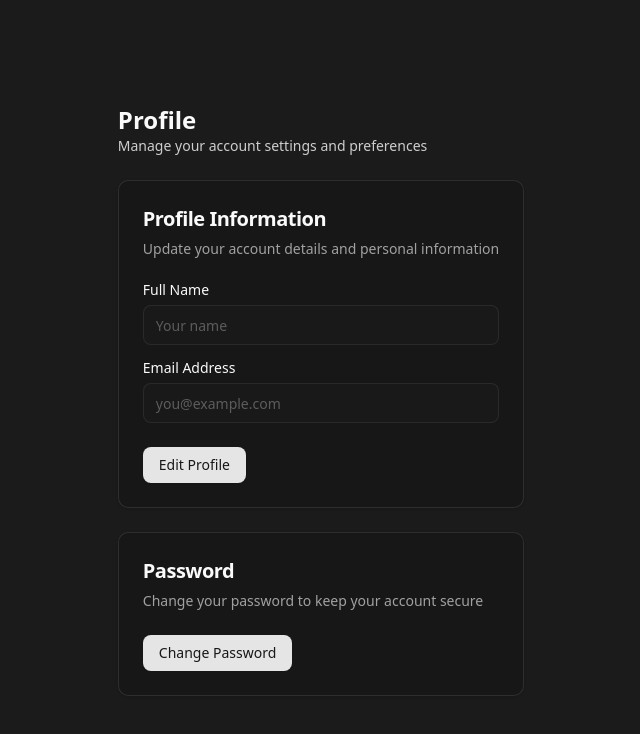
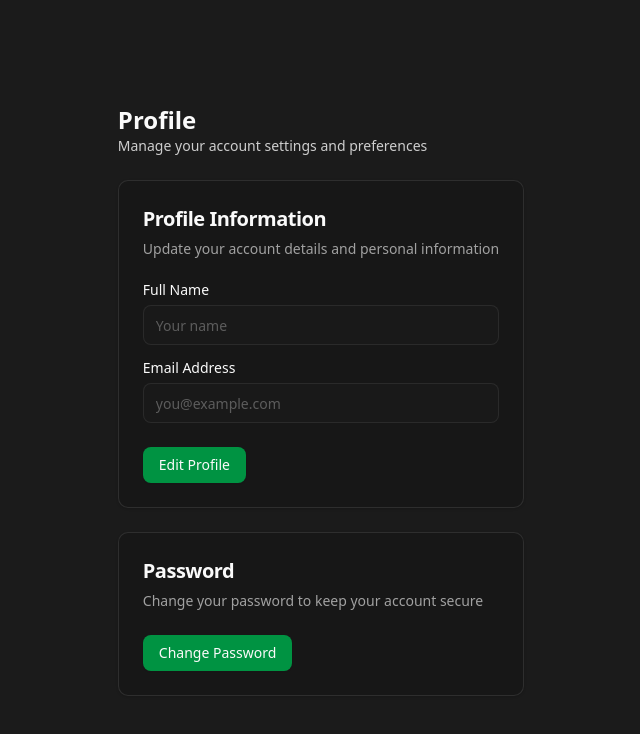
Before and after one commit to NishanBangera/flipdocs, a Next.js app: page /profile in a window 1280 px wide. Shown: the top 734 px of the page, without its empty margins (319-959 px from the left). Built offline with nearby package versions, Linux system fonts and the light colour scheme; no server answers.

Commit message:
feat: update manage flipbook component with publish toggle and improved action buttons

```diff
--- a/app/components/tables/manage-flipbook/manage-flipbook.tsx
+++ b/app/components/tables/manage-flipbook/manage-flipbook.tsx
@@ -1,6 +1,6 @@
 import { ColumnDef } from "@tanstack/react-table";
 import { Button } from "@/components/ui/button";
-import { Share, Trash, BookOpen, Eye, EyeOff, Pencil } from "lucide-react";
+import { Trash, Pencil, Copy,CircleCheck, CircleX } from "lucide-react";
 import { ArrowsSort, Filter } from "tabler-icons-react";
 import dayjs from "dayjs";
 import relativeTime from "dayjs/plugin/relativeTime";
@@ -55,15 +55,35 @@ export function createBooksColumns(
       ),
       cell: ({ row }) => {
         const status = row.getValue("status") as string;
+        const flipbook = row.original;
+        const isPublished = status === "published";
+
+        const handleTogglePublish = () => {
+          togglePublish(flipbook.id);
+        };
+
         return (
           <div
-            className={`inline-flex w-28 items-center justify-center rounded-full px-2 py-1 text-xs font-medium text-center ${
-              status === "published"
-                ? "bg-green-100 text-green-700"
-                : "bg-red-100 text-red-700"
+            className={`inline-flex w-28 items-center justify-center gap-2 rounded-full px-2 py-1 text-xs font-medium text-center ${
+              isPublished ? "bg-green-100 text-green-700" : "bg-red-100 text-red-700"
             }`}
           >
-            {status.charAt(0).toUpperCase() + status.slice(1)}
+            <span>{status.charAt(0).toUpperCase() + status.slice(1)}</span>
+            <Button
+              variant="ghost"
+              size="icon"
+              className="h-6 w-6 p-0"
+              onClick={handleTogglePublish}
+              disabled={isToggleLoading(flipbook.id)}
+              title={isPublished ? "Unpublish" : "Publish"}
+            >
+              <span className="sr-only">{isPublished ? "Unpublish" : "Publish"}</span>
+              {isPublished ? (
+                <CircleCheck className="h-3.5 w-3.5" />
+              ) : (
+                <CircleX className="h-3.5 w-3.5" />
+              )}
+            </Button>
           </div>
         );
       },
@@ -96,21 +116,17 @@ export function createBooksColumns(
         const flipbook = row.original;
         const isPublished = flipbook.status === "published";
 
-        const handleTogglePublish = () => {
-          togglePublish(flipbook.id);
-        };
-
         const handleDelete = () => {
           if (window.confirm(`Are you sure you want to delete "${flipbook.name}"?`)) {
             deleteFlipbook(flipbook.id);
           }
         };
 
-        const handleView = () => {
-          if (flipbook.pdf_url) {
-            window.open(flipbook.pdf_url, '_blank');
-          }
-        };
+        // const handleView = () => {
+        //   if (flipbook.pdf_url) {
+        //     window.open(flipbook.pdf_url, '_blank');
+        //   }
+        // };
 
         const handleShare = () => {
           if (isPublished) {
@@ -131,7 +147,7 @@ export function createBooksColumns(
               <span className="sr-only">Edit</span>
               <Pencil className="h-4 w-4" />
             </Button>
-            <Button
+            {/* <Button
               variant="ghost"
               size="icon"
               className="h-8 w-8 p-0 cursor-pointer"
@@ -140,23 +156,7 @@ export function createBooksColumns(
             >
               <span className="sr-only">View PDF</span>
               <BookOpen className="h-4 w-4" />
-            </Button>
-
-            <Button
-              variant="ghost"
-              size="icon"
-              className="h-8 w-8 p-0 cursor-pointer"
-              onClick={handleTogglePublish}
-              disabled={isToggleLoading(flipbook.id)}
-              title={isPublished ? "Unpublish" : "Publish"}
-            >
-              <span className="sr-only">{isPublished ? "Unpublish" : "Publish"}</span>
-              {isPublished ? (
-                <Eye className="h-4 w-4" />
-              ) : (
-                <EyeOff className="h-4 w-4" />
-              )}
-            </Button>
+            </Button> */}
 
             <Button
               variant="ghost"
@@ -167,7 +167,7 @@ export function createBooksColumns(
               title={isPublished ? "Copy share link" : "Publish to share"}
             >
               <span className="sr-only">Share</span>
-              <Share className="h-4 w-4" />
+              <Copy className="h-4 w-4" />
             </Button>
 
             <Button
--- a/app/globals.css
+++ b/app/globals.css
@@ -51,7 +51,8 @@
   --card-foreground: oklch(0.129 0.042 264.695);
   --popover: oklch(1 0 0);
   --popover-foreground: oklch(0.129 0.042 264.695);
-  --primary: oklch(0.208 0.042 265.755);
+  /* Brand primary: Green */
+  --primary: oklch(0.62 0.17 150);
   --primary-foreground: oklch(0.984 0.003 247.858);
   --secondary: oklch(0.968 0.007 247.896);
   --secondary-foreground: oklch(0.208 0.042 265.755);
@@ -62,7 +63,7 @@
   --destructive: oklch(0.577 0.245 27.325);
   --border: oklch(0.929 0.013 255.508);
   --input: oklch(0.929 0.013 255.508);
-  --ring: oklch(0.704 0.04 256.788);
+  --ring: oklch(0.62 0.17 150);
   --chart-1: oklch(0.646 0.222 41.116);
   --chart-2: oklch(0.6 0.118 184.704);
   --chart-3: oklch(0.398 0.07 227.392);
@@ -70,12 +71,12 @@
   --chart-5: oklch(0.769 0.188 70.08);
   --sidebar: oklch(0.984 0.003 247.858);
   --sidebar-foreground: oklch(0.129 0.042 264.695);
-  --sidebar-primary: oklch(0.208 0.042 265.755);
+  --sidebar-primary: oklch(0.62 0.17 150);
   --sidebar-primary-foreground: oklch(0.984 0.003 247.858);
   --sidebar-accent: oklch(0.968 0.007 247.896);
   --sidebar-accent-foreground: oklch(0.208 0.042 265.755);
   --sidebar-border: oklch(0.929 0.013 255.508);
-  --sidebar-ring: oklch(0.704 0.04 256.788);
+  --sidebar-ring: oklch(0.62 0.17 150);
 }
 
 .dark {
@@ -85,8 +86,9 @@
   --card-foreground: oklch(0.985 0 0);
   --popover: oklch(0.205 0 0);
   --popover-foreground: oklch(0.985 0 0);
-  --primary: oklch(0.922 0 0);
-  --primary-foreground: oklch(0.205 0 0);
+  /* Brand primary: Green (dark) */
+  --primary: oklch(0.58 0.16 150);
+  --primary-foreground: oklch(0.985 0 0);
   --secondary: oklch(0.269 0 0);
   --secondary-foreground: oklch(0.2603 0 0);
   --muted: oklch(0.269 0 0);
@@ -97,7 +99,7 @@
   --destructive: oklch(0.704 0.191 22.216);
   --border: oklch(1 0 0 / 10%);
   --input: oklch(1 0 0 / 15%);
-  --ring: oklch(0.556 0 0);
+  --ring: oklch(0.58 0.16 150);
   --chart-1: oklch(0.488 0.243 264.376);
   --chart-2: oklch(0.696 0.17 162.48);
   --chart-3: oklch(0.769 0.188 70.08);
@@ -105,12 +107,12 @@
   --chart-5: oklch(0.645 0.246 16.439);
   --sidebar: oklch(0.205 0 0);
   --sidebar-foreground: oklch(0.985 0 0);
-  --sidebar-primary: oklch(0.488 0.243 264.376);
+  --sidebar-primary: oklch(0.58 0.16 150);
   --sidebar-primary-foreground: oklch(0.985 0 0);
   --sidebar-accent: oklch(0.269 0 0);
   --sidebar-accent-foreground: oklch(0.985 0 0);
   --sidebar-border: oklch(1 0 0 / 10%);
-  --sidebar-ring: oklch(0.556 0 0);
+  --sidebar-ring: oklch(0.58 0.16 150);
   --text-primary: oklch(0.985 0 0);
   --text-secondary: oklch(0.7035 0.0491 228.55); /* #80A6B8 equivalent */
   --blue-primary: oklch(0.6592 0.1533 241.1); /* #039BE6 equivalent */
```
